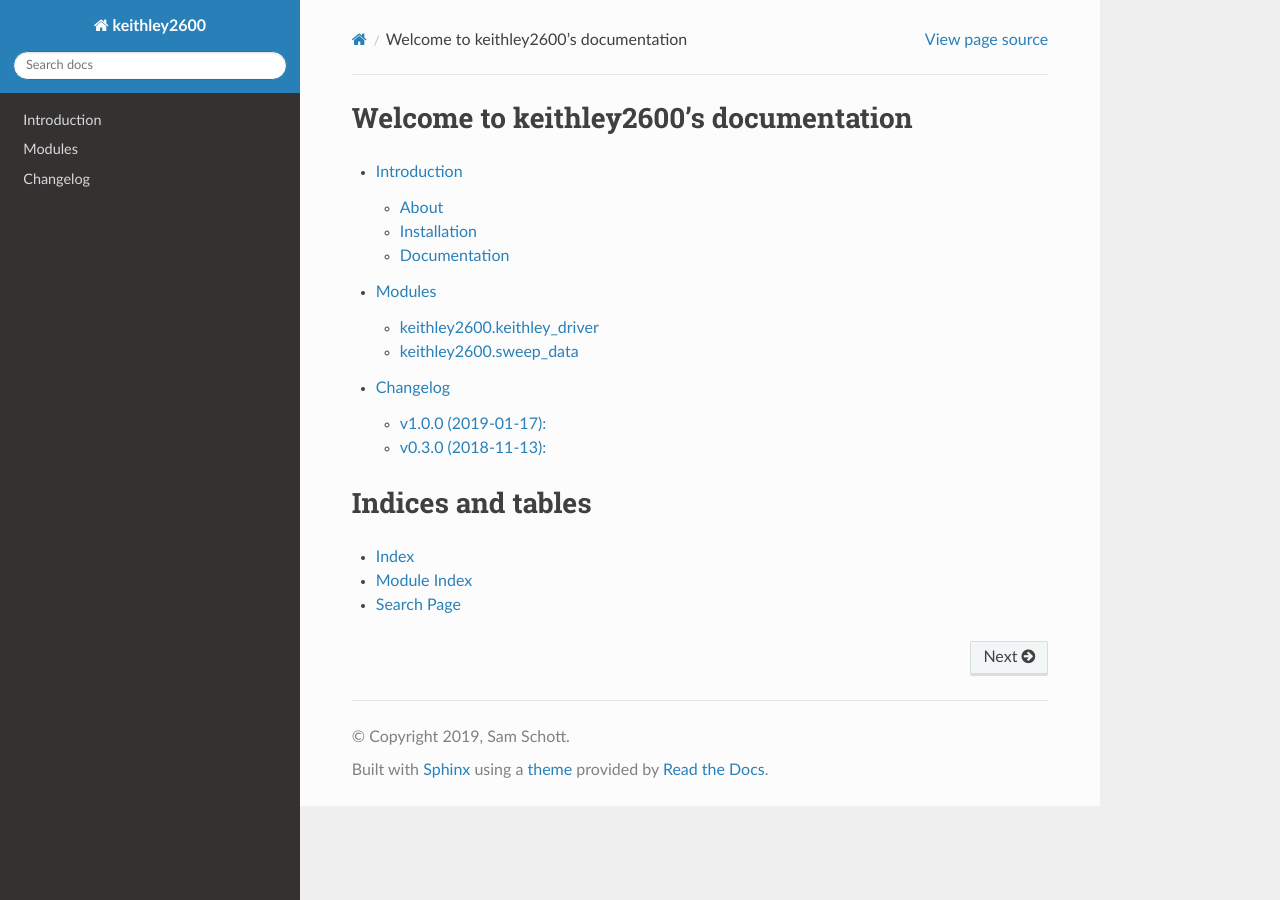
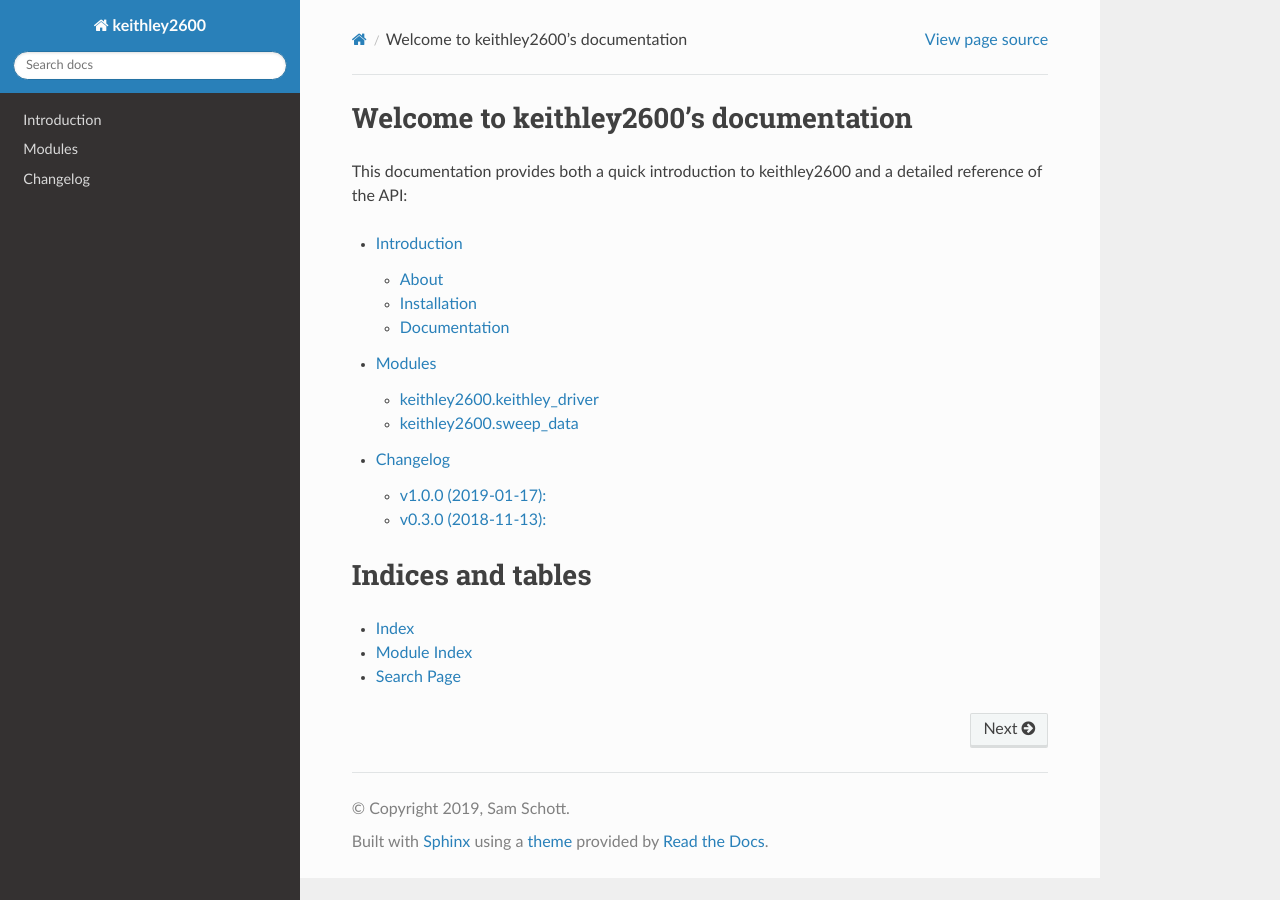
Before and after one commit to OE-FET/keithley2600, a Sphinx documentation site: the page built from docs/index.rst, in a window 1280 px wide. Built offline with Sphinx 7.4.7 and the Read the Docs theme 2.0.0, drawn with Linux system fonts in a browser that asks for light colours.

Commit message:
updated docs

```diff
--- a/docs/api/keithley_driver.rst
+++ b/docs/api/keithley_driver.rst
@@ -8,3 +8,4 @@
 
 .. automodule:: keithley_driver
    :members:
+   :show-inheritance:
--- a/docs/api/sweep_data.rst
+++ b/docs/api/sweep_data.rst
@@ -8,3 +8,4 @@
 
 .. automodule:: sweep_data
    :members:
+   :show-inheritance:
--- a/docs/conf.py
+++ b/docs/conf.py
@@ -94,6 +94,8 @@
 # The name of the Pygments (syntax highlighting) style to use.
 pygments_style = None
 
+# the order of member documentations
+autodoc_member_order = 'bysource'
 
 # -- Options for HTML output -------------------------------------------------
 
--- a/docs/index.rst
+++ b/docs/index.rst
@@ -5,6 +5,8 @@
 
 Welcome to keithley2600's documentation
 =======================================
+
+This documentation provides both a quick introduction to keithley2600 and a detailed reference of the API:
 
 .. toctree::
    :maxdepth: 2
```
